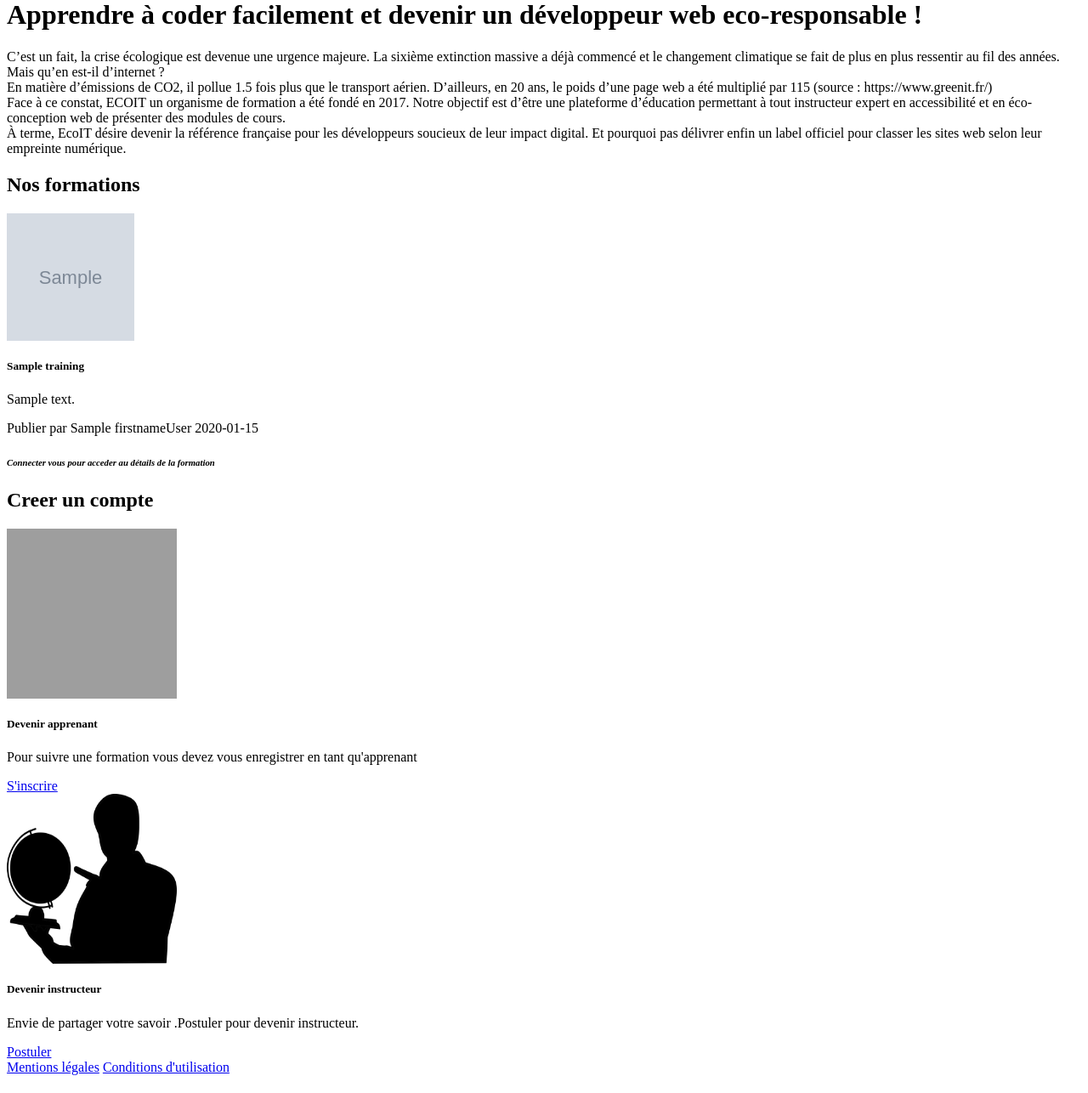
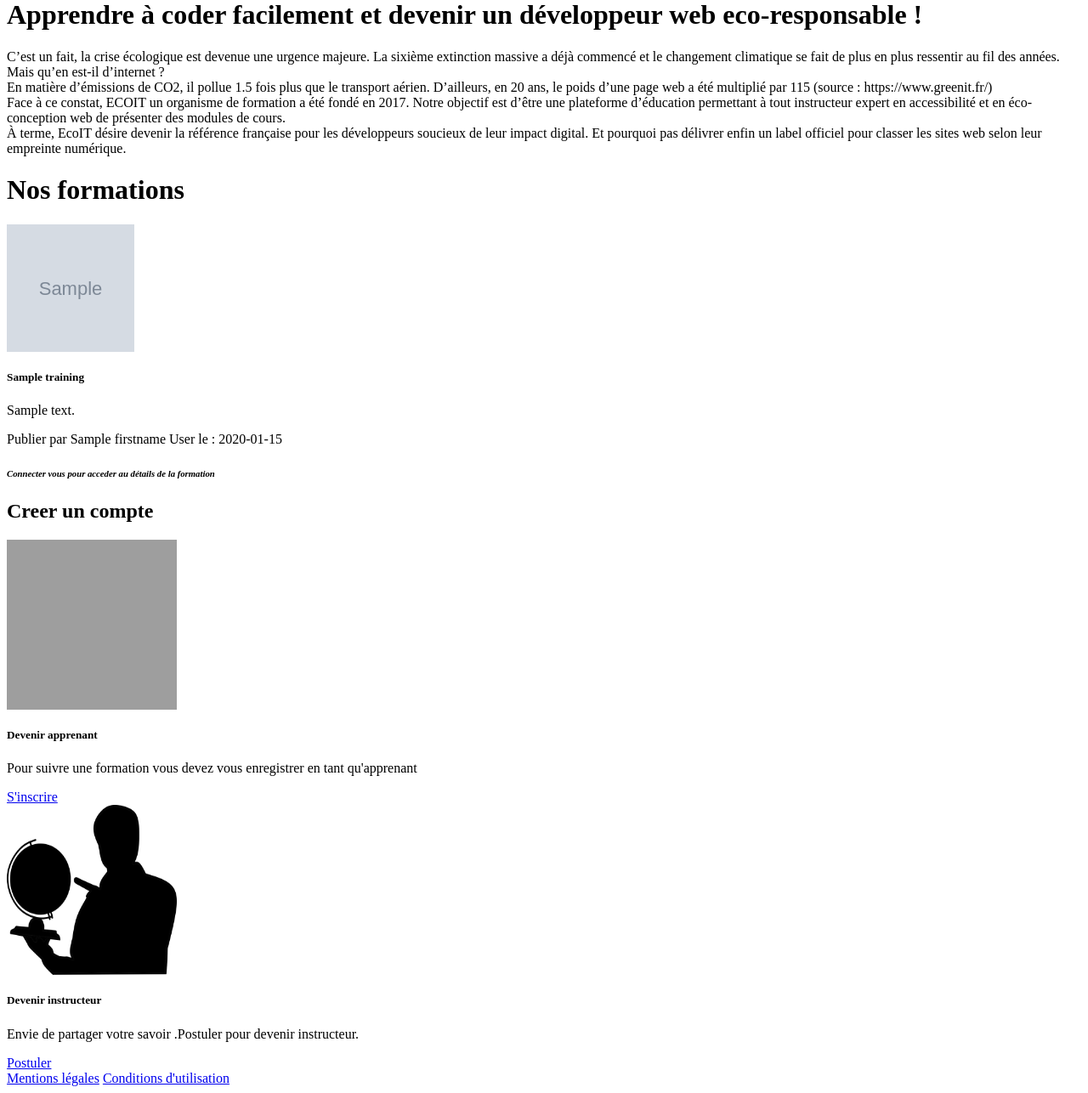
Before and after one commit to Graziella38690/ecfecoit, a Symfony app: template templates/home/index.html.twig in a window 1280 px wide. Shown: the part 290-1576 px from the top of the page at 85% size. Before the commit the page ends 1555 px from the top, so only its background shows below. Run offline with Twig, Linux system fonts and the light colour scheme; the template is opened without the code that fills it: most values are stand-ins (such as "Sample title", 1, 10 or a date in 2020); grey boxes marked "Sample" are stand-in pictures; some libraries are stand-ins or nearby versions; grey boxes are pictures that could not be loaded.

Commit message:
Style card training

```diff
--- a/templates/home/index.html.twig
+++ b/templates/home/index.html.twig
@@ -13,23 +13,20 @@
     </div>
   </div>
   <div class="row d-flex justify-content-evenly align-items-center overflow-auto">
-  <div class="col-12">
-    <div class="text-center">
-      <h2>Nos formations</h2>
-    </div>
+<div class="row d-flex justify-content-center align-items-center" id="allCardsPage">
+  <h1>Nos formations</h1>
 {% for training in Trainings %}
-    <div class="col-lg-4">
+    <div class="col-xs-12 col-lg-4">
       <div class="card mx-4 my-5">
         <div class="trainingCard text-center">
-            <img src="{{ asset('picture/uploads/images/'  ~ training.picture) }}" class="card-img-top mt-3 " alt="..." height="150" width="150">
-            <div class="card-body col TrainingCardText d-flex flex-column justify-content-between">
+        <img src="{{ asset('uploads/images/'  ~ training.picture) }}" class="card-img-top mt-3" alt="..."height="150" width="150" >
+        <div class="card-body col trainingCardText d-flex flex-column justify-content-between">
           <h5 class="card-title text-center">{{ training.Title }}</h5>
-              <p class="card-text overflow-auto">{{ training.description }}</p>
-              <p class="card-text overflow-auto">Publier par {{ training.Creatby.firstname }}{{ training.Creatby.lastname }}
-                {{training.Datecreate|date('Y-m-d')}}  </p>
-                 <div class="card-footer">
+            <p class="card-text overflow-auto">{{ training.Description }}</p>
+            Publier par {{ training.Creatby.firstname }}  {{ training.Creatby.lastname }}
+            le : {{training.Datecreate|date('Y-m-d')}}
     {% if app.user %}
-              <a href="{{ path ('app_training_show',{id:training.Id})}}"class="btn btn-Vine"> Détail de la formation </a>
+      <a href="{{ path ('app_training_show',{id:training.Id})}}"class="btn btn-Vine" role="button"> Détail de la formation </a>
     {% else %}
       <h6><em>Connecter vous pour acceder au détails de la formation</em></h6>
     {% endif %}
@@ -37,8 +34,9 @@
         </div>
       </div>
         </div>
-</div>
+
     {% endfor %}
+
   </div>
 
 
--- a/templates/training/index.html.twig
+++ b/templates/training/index.html.twig
@@ -24,7 +24,7 @@
       </div>
     </div>
     {% endfor %}
-{{ knp_pagination_render(trainings) }}
+
   </div>
 </div>
 {% endblock %}
```
Also changed, not shown: public/uploads/images/WIN-20221122-12-34-06-Pro-640ca29809c4b.jpg (added). Lines whose indentation alone changed are shown as unchanged.
